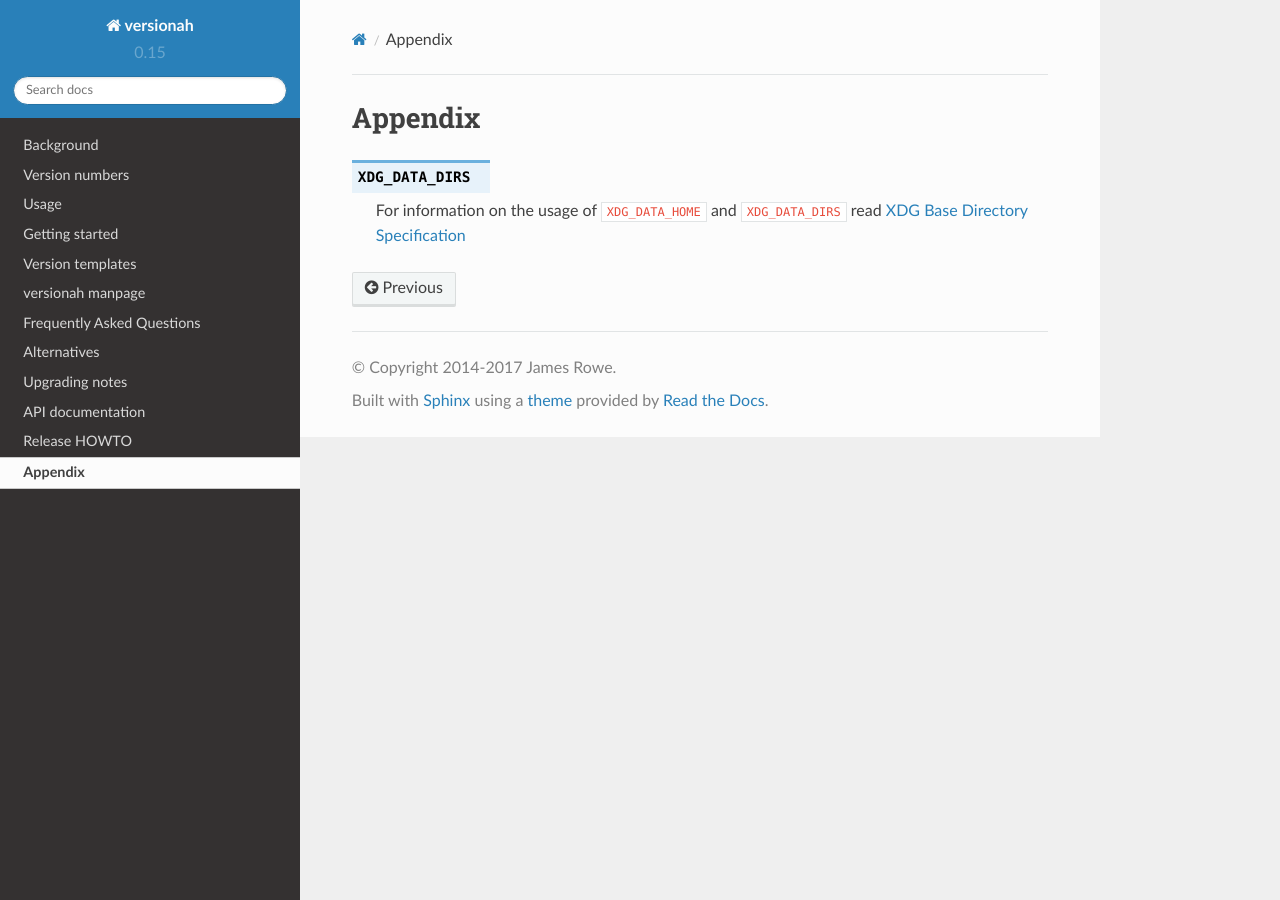
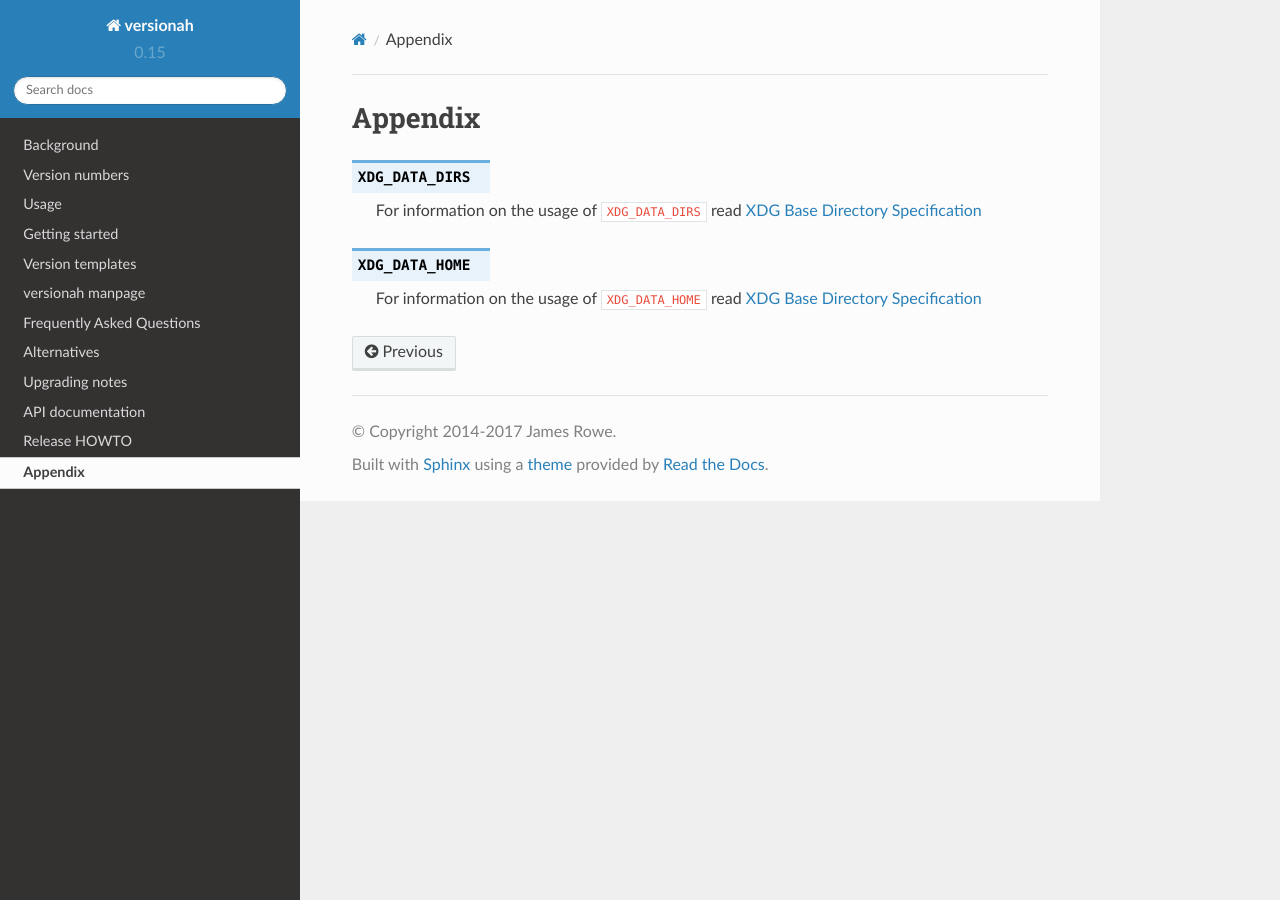
Before and after one commit to JNRowe/versionah, a Sphinx documentation site: the page built from doc/appendix.rst, in a window 1280 px wide. Built offline with Sphinx 7.4.7 and the Read the Docs theme 2.0.0, drawn with Linux system fonts in a browser that asks for light colours.

Commit message:
[QA] Fix errors picked up by Sphinx's nitpicky mode

```diff
--- a/doc/appendix.rst
+++ b/doc/appendix.rst
@@ -3,7 +3,12 @@ Appendix
 
 .. envvar:: XDG_DATA_DIRS
 
-   For information on the usage of ``XDG_DATA_HOME`` and
-   ``XDG_DATA_DIRS`` read `XDG Base Directory Specification`_
+   For information on the usage of ``XDG_DATA_DIRS`` read `XDG Base Directory
+   Specification`_
+
+.. envvar:: XDG_DATA_HOME
+
+   For information on the usage of ``XDG_DATA_HOME`` read `XDG Base Directory
+   Specification`_
 
 .. _XDG Base Directory Specification: http://standards.freedesktop.org/basedir-spec/basedir-spec-latest.html
--- a/doc/templates.rst
+++ b/doc/templates.rst
@@ -80,7 +80,7 @@ Each template is provided with the following variables for use in the output:
 |                | <datetime.datetime.now>`                                  |
 +----------------+-----------------------------------------------------------+
 | ``utcnow``     | File creation timestamp in :meth:`UTC                     |
-|                | <py:datetime.datetime.utcnow>`                            |
+|                | <datetime.datetime.utcnow>`                               |
 +----------------+-----------------------------------------------------------+
 | ``filename``   | Output file’s name                                        |
 +----------------+-----------------------------------------------------------+
```
Also changed, not shown: 2 other files.
